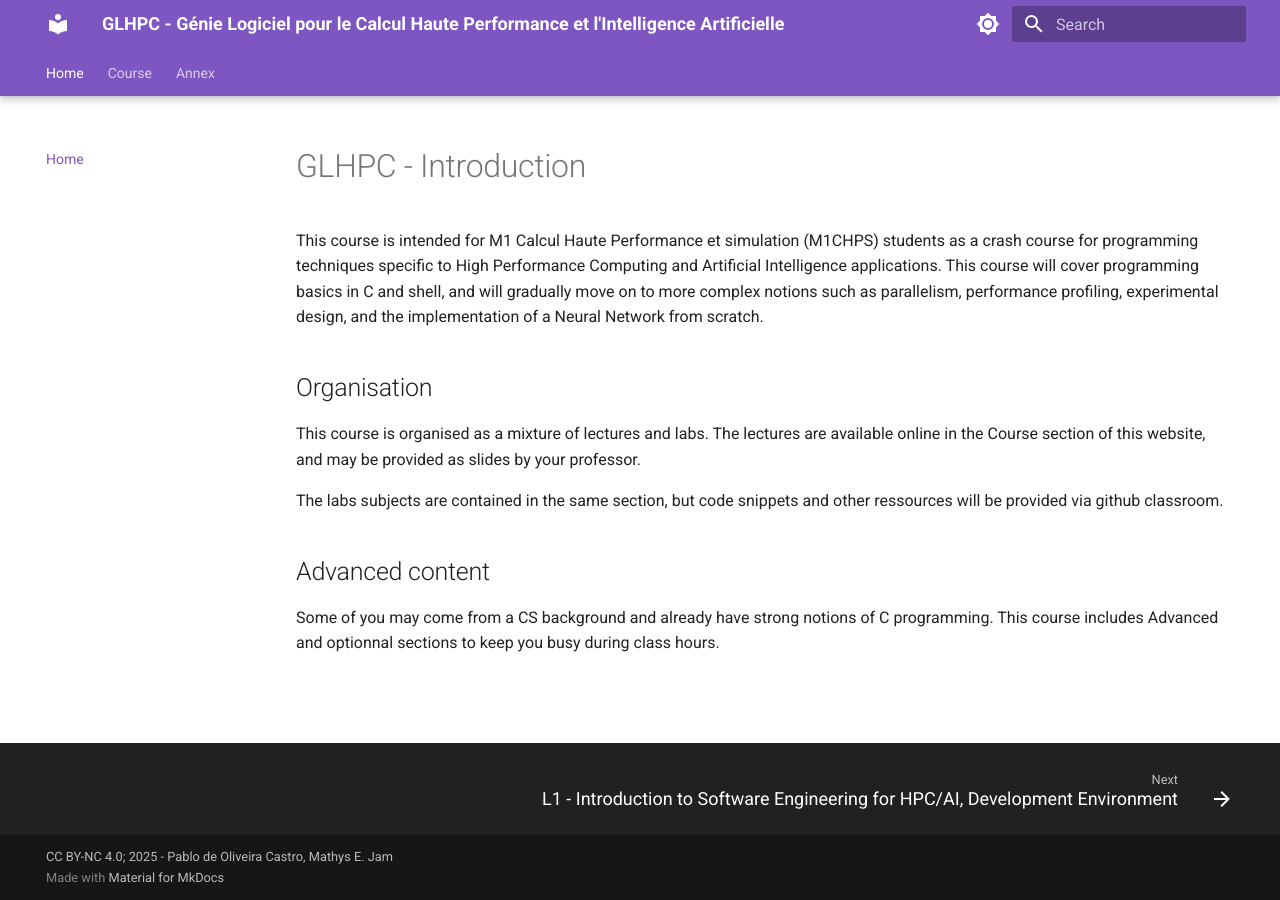
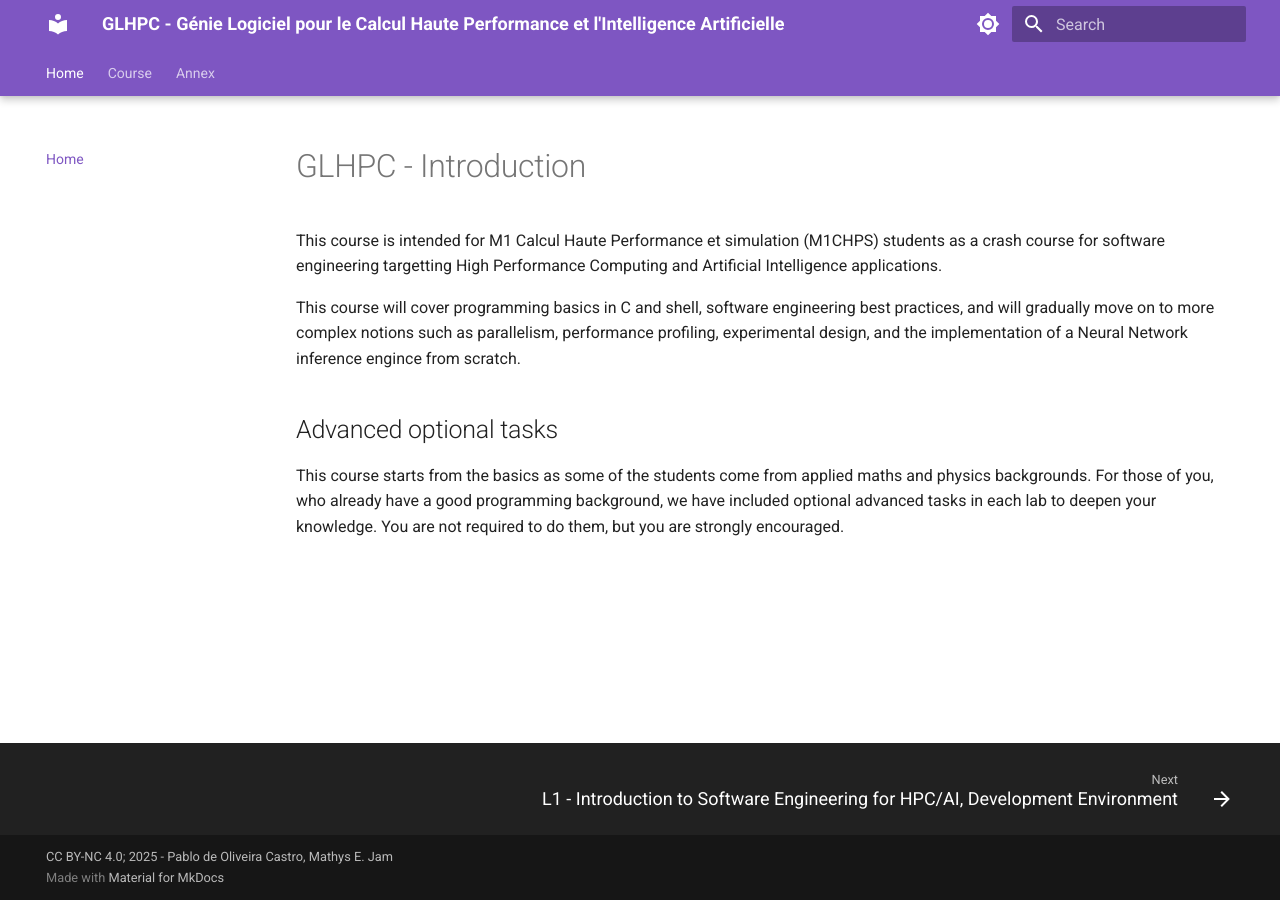
Before and after one commit to M1-CHPS/glhpc, an MkDocs documentation site: the page built from docs/index.md, in a window 1280 px wide. Built offline with MkDocs 1.6.1 and Material for MkDocs 9.7.7, drawn with Linux system fonts in a browser that asks for light colours.

Commit message:
Update course front matter.

```diff
--- a/docs/index.md
+++ b/docs/index.md
@@ -1,14 +1,18 @@
 # GLHPC - Introduction
 
-This course is intended for M1 Calcul Haute Performance et simulation (M1CHPS) students as a crash course for programming techniques specific to High Performance Computing and Artificial Intelligence applications.
-This course will cover programming basics in C and shell, and will gradually move on to more complex notions such as parallelism, performance profiling, experimental design, and the implementation of a Neural Network from scratch.
+This course is intended for M1 Calcul Haute Performance et simulation (M1CHPS)
+students as a crash course for software engineering targetting High Performance
+Computing and Artificial Intelligence applications.
 
-## Organisation
+This course will cover programming basics in C and shell, software engineering
+best practices, and will gradually move on to more complex notions such as
+parallelism, performance profiling, experimental design, and the implementation
+of a Neural Network inference engince from scratch.
 
-This course is organised as a mixture of lectures and labs. The lectures are available online in the Course section of this website, and may be provided as slides by your professor.
+## Advanced optional tasks
 
-The labs subjects are contained in the same section, but code snippets and other ressources will be provided via github classroom.
-
-## Advanced content
-
-Some of you may come from a CS background and already have strong notions of C programming. This course includes Advanced and optionnal sections to keep you busy during class hours.
+This course starts from the basics as some of the students come from applied
+maths and physics backgrounds. For those of you, who already have a good
+programming background, we have included optional advanced tasks in each lab to
+deepen your knowledge. You are not required to do them, but you are strongly
+encouraged.
```
